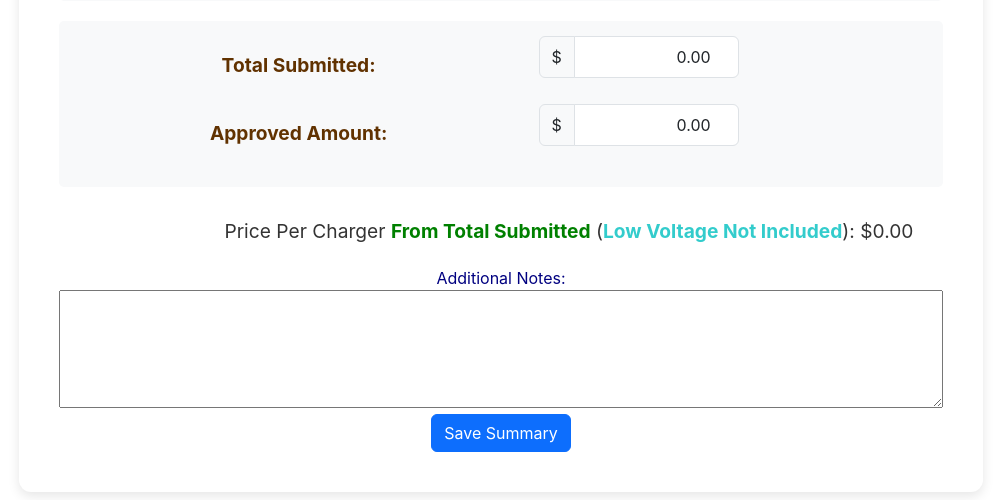
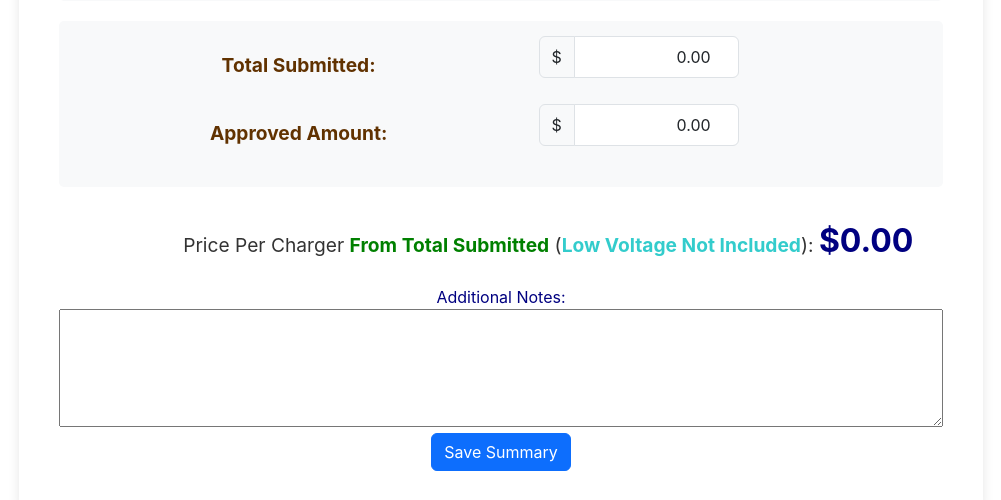
Before and after one commit to CarlosCruzValverde/testEstimator, a Flask app: page /portfolio/save_summary?project_id=1 in a window 1280 px wide. Shown: the part 1296-1796 px from the top of the page, without its empty margins (139-1140 px from the left). Run offline with Flask 3, Linux system fonts and the light colour scheme; the visitor is signed in with stand-in values (Sample User, id 1); tables that the repository leaves empty hold one stand-in row (values such as "Sample post"); parts of the project's set-up code (start-up, migrations or seed data) failed here and were passed over; some libraries are stand-ins or nearby versions.

Commit message:
Update styles.css

```diff
--- a/static/css/styles.css
+++ b/static/css/styles.css
@@ -644,6 +644,12 @@ header p {
     color: navy;
 }
 
+#price-per-charger-submitted {
+    font-size: 2.0rem;
+    font-weight: bold;
+    color: navy;
+}
+
 #chargers-count-view {
     font-size: 2.0rem;
     font-weight: bold;
```
